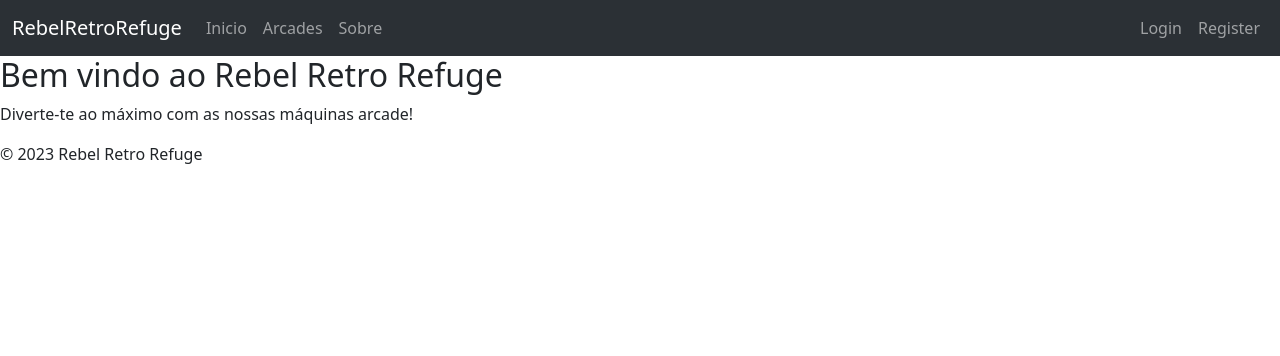
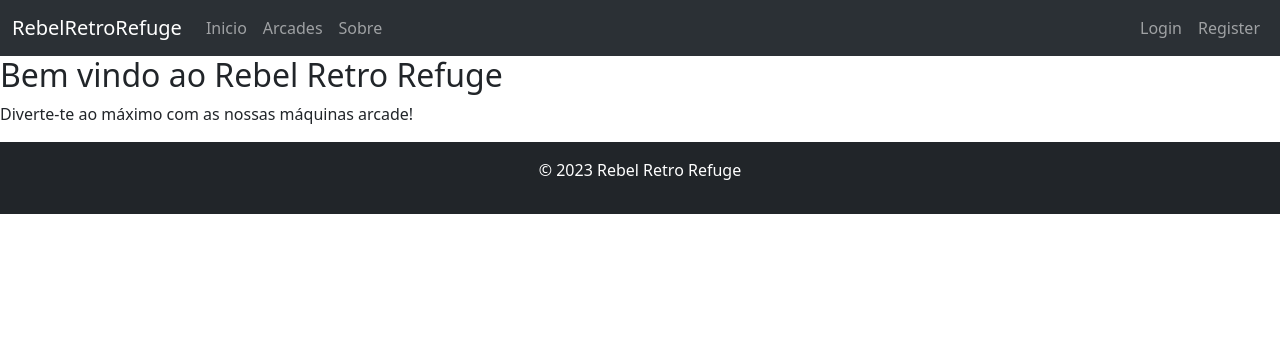
Before and after one commit to s1moes/RebelRetroRefuge, a PHP site: page /index.php in a window 1280 px wide. Shown: the top 356 px of the page. Run offline with PHP 8.4, Linux system fonts and the light colour scheme.

Commit message:
Adicionar footer com bootstrap

```diff
--- a/includes/footer.php
+++ b/includes/footer.php
@@ -1,5 +1,16 @@
-    <footer>
-        <p>&copy; 2023 Rebel Retro Refuge</p>
+    <footer class="p-3 mb-2 bg-dark text-white">
+        <div class="container text-center ">
+                <div class="row align-items-center">
+                        <div class="col">
+                        </div>
+                        <div class="col-6">
+                            <p>&copy; 2023 Rebel Retro Refuge</p>
+                        </div>
+                        <div class="col">
+                        </div>
+                </div>
+        </div>
     </footer>
+    <script src="https://cdn.jsdelivr.net/npm/bootstrap@5.3.2/dist/js/bootstrap.bundle.min.js" integrity="sha384-C6RzsynM9kWDrMNeT87bh95OGNyZPhcTNXj1NW7RuBCsyN/o0jlpcV8Qyq46cDfL" crossorigin="anonymous"></script>
 </body>
 </html>
```
